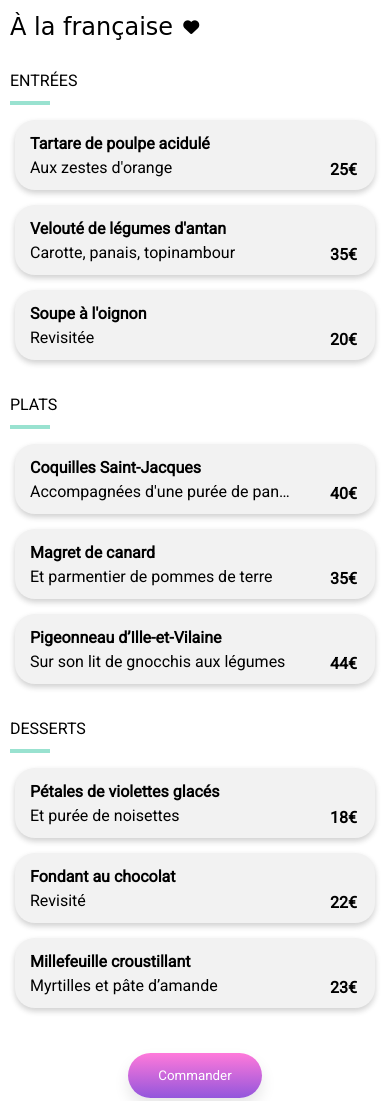
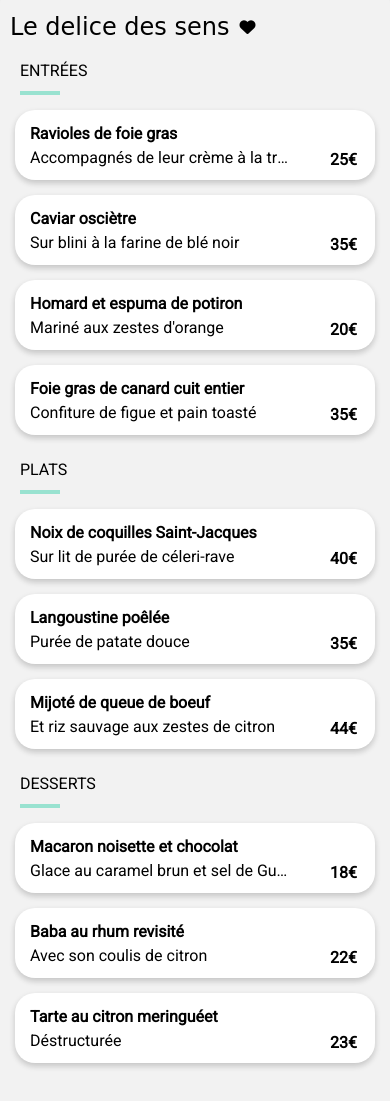
Before and after one commit to MathisZerbib/Zerbib_Mathis_3_19022022, a plain HTML site: page html/menu/4.html in a window 390 px wide. Shown: the part 396-1497 px from the top of the page. Drawn offline with Linux system fonts and the light colour scheme; a web font is replaced by a local one.

Commit message:
menu re-organization

```diff
--- a/css/styles.css
+++ b/css/styles.css
@@ -398,7 +398,7 @@ input[type=search] {
 	text-transform: uppercase;
 	border-bottom: 4px solid #99E2D0;
 	width: 40px;
-	margin: 10px;
+	margin: 0 20px;
 	line-height: 40px;
 }
 .chipMenu {
@@ -943,10 +943,18 @@ input[type=search] {
 		flex-flow: wrap;
 		flex-direction: column;
 		align-items: flex-start;
+		background-color: #f2f2f2;
+		border-top-left-radius: 25px;
+		border-top-right-radius: 25px;
    }
 	.filterContainer>.chip {
 		width: -webkit-fill-available;
 		margin: 10px 20px;
+   }
+
+   .chipMenu {
+	background-color: white;
+
    }
 
 
--- a/html/menu/4.html
+++ b/html/menu/4.html
@@ -41,7 +41,7 @@
 
                             <div class="filterContainer">
                                 <div class="filterHeaderContainer">
-                                <h3 class="filterTitle">À la française</h3>
+                                    <h3 class="filterTitle">Le delice des sens</h3>
                                     <i class="fa fa-heart heart"></i>
                                 </div>
 
@@ -49,8 +49,8 @@
                                     <p class="menuComposeTitle">Entrées</p>
                                     <div class="chipMenu">
                                         <div class="cardText">
-                                        <p>Tartare de poulpe acidulé</p>
-                                        <p class="light noMargin">Aux zestes d'orange</p>
+                                            <p>Ravioles de foie gras</p>
+                                            <p class="light noMargin">Accompagnés de leur crème à la truffe</p>
                                         </div>
                                         <div class="footerCardText">
                                             <span>25€</span>
@@ -61,8 +61,8 @@
                                     </div>
                                     <div class="chipMenu">
                                         <div class="cardText">
-                                        <p>Velouté de légumes d'antan</p>
-                                        <p class="light noMargin">Carotte, panais, topinambour</p>
+                                            <p>Caviar osciètre</p>
+                                            <p class="light noMargin">Sur blini à la farine de blé noir</p>
                                         </div>
                                         <div class="footerCardText">
                                             <span>35€</span>
@@ -73,8 +73,8 @@
                                     </div>
                                     <div class="chipMenu">
                                         <div class="cardText">
-                                        <p>Soupe à l'oignon</p>
-                                        <p class="light noMargin">Revisitée</p>
+                                            <p>Homard et espuma de potiron</p>
+                                            <p class="light noMargin">Mariné aux zestes d'orange</p>
                                         </div>
                                         <div class="footerCardText">
                                             <span>20€</span>
@@ -84,14 +84,29 @@
                                         </div>
 
                                     </div>
+
+                                    <div class="chipMenu">
+                                        <div class="cardText">
+                                            <p>Foie gras de canard cuit entier</p>
+                                            <p class="light noMargin">Confiture de figue et pain toasté</p>
+                                        </div>
+                                        <div class="footerCardText">
+                                            <span>35€</span>
+                                            <div class="visibleOnSelect">
+                                                <i class="fa-solid fa-circle-check"></i>
+                                            </div>
+                                        </div>
+
+                                    </div>
+
                                 </div>
 
                                 <div class="menuCompose">
                                     <p class="menuComposeTitle">Plats</p>
                                     <div class="chipMenu">
                                         <div class="cardText">
-                                        <p>Coquilles Saint-Jacques</p>
-                                        <p class="light noMargin">Accompagnées d'une purée de panais</p>
+                                            <p>Noix de coquilles Saint-Jacques</p>
+                                            <p class="light noMargin">Sur lit de purée de céleri-rave</p>
                                         </div>
                                         <div class="footerCardText">
                                             <span>40€</span>
@@ -102,8 +117,8 @@
                                     </div>
                                     <div class="chipMenu">
                                         <div class="cardText">
-                                        <p>Magret de canard</p>
-                                        <p class="light noMargin">Et parmentier de pommes de terre</p>
+                                            <p>Langoustine poêlée</p>
+                                            <p class="light noMargin">Purée de patate douce</p>
                                         </div>
                                         <div class="footerCardText">
                                             <span>35€</span>
@@ -115,8 +130,8 @@
                                     </div>
                                     <div class="chipMenu">
                                         <div class="cardText">
-                                        <p>Pigeonneau d’Ille-et-Vilaine</p>
-                                        <p class="light noMargin">Sur son lit de gnocchis aux légumes</p>
+                                            <p>Mijoté de queue de boeuf</p>
+                                            <p class="light noMargin">Et riz sauvage aux zestes de citron</p>
                                         </div>
                                         <div class="footerCardText">
                                             <span>44€</span>
@@ -132,8 +147,8 @@
                                     <p class="menuComposeTitle">Desserts</p>
                                     <div class="chipMenu">
                                         <div class="cardText">
-                                        <p>Pétales de violettes glacés</p>
-                                        <p class="light noMargin">Et purée de noisettes</p>
+                                            <p>Macaron noisette et chocolat</p>
+                                            <p class="light noMargin">Glace au caramel brun et sel de Guérande</p>
                                         </div>
                                         <div class="footerCardText">
                                             <span>18€</span>
@@ -146,8 +161,8 @@
 
                                     <div class="chipMenu">
                                         <div class="cardText">
-                                        <p>Fondant au chocolat</p>
-                                        <p class="light noMargin">Revisité</p>
+                                            <p>Baba au rhum revisité</p>
+                                            <p class="light noMargin">Avec son coulis de citron</p>
                                         </div>
                                         <div class="footerCardText">
                                             <span>22€</span>
@@ -160,8 +175,8 @@
 
                                     <div class="chipMenu">
                                         <div class="cardText">
-                                        <p>Millefeuille croustillant</p>
-                                        <p class="light noMargin">Myrtilles et pâte d’amande</p>
+                                            <p>Tarte au citron meringuéet</p>
+                                            <p class="light noMargin">Déstructurée</p>
                                         </div>
                                         <div class="footerCardText">
                                             <span>23€</span>
@@ -173,6 +188,7 @@
      <div class="commanderButton"> <button class="exploreRestaurants bold">Commander</button></div>
                                 </div>
                             </div>
+
                     </div>
                     <!-- <div class="rightSubHeader"></div> -->
 
```
Also changed, not shown: html/menu/1.html (+2 -2 lines), html/menu/2.html (+36 -20 lines), html/menu/3.html (+20 -34 lines). Lines whose indentation alone changed are shown as unchanged.
